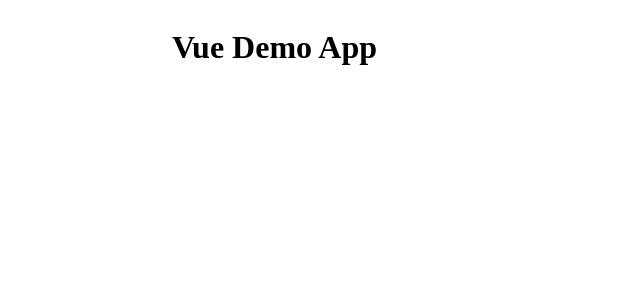
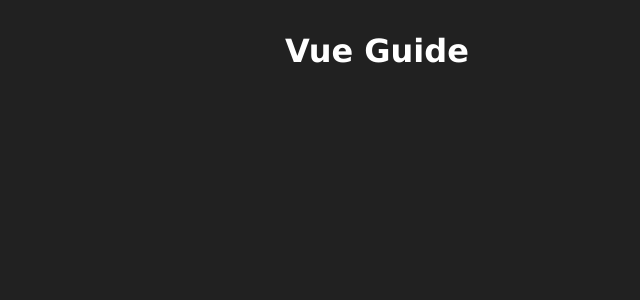
Before and after one commit to nithinK-142/vue-guide, a Vue app: page / in a window 1280 px wide. Shown: the top 300 px of the page, without its empty margins (263-903 px from the left). Built offline with nearby package versions, Linux system fonts and the light colour scheme.

Commit message:
update: title.

```diff
--- a/index.html
+++ b/index.html
@@ -4,7 +4,7 @@
     <meta charset="UTF-8">
     <link rel="icon" href="/favicon.ico">
     <meta name="viewport" content="width=device-width, initial-scale=1.0">
-    <title>Vue Demo App</title>
+    <title>Vue Guide</title>
   </head>
   <body>
     <div id="app"></div>
--- a/package.json
+++ b/package.json
@@ -1,5 +1,5 @@
 {
-  "name": "vue-demo",
+  "name": "vue-guide",
   "version": "0.0.0",
   "private": true,
   "type": "module",
--- a/src/App.vue
+++ b/src/App.vue
@@ -1,5 +1,5 @@
 <template>
   <main>
-    <h1>Vue Demo App</h1>
+    <h1>Vue Guide</h1>
   </main>
 </template>
--- a/src/assets/main.css
+++ b/src/assets/main.css
@@ -1,3 +1,18 @@
+* {
+  padding: 0;
+  margin: 0;
+  box-sizing: border-box;
+}
+
+body {
+  display: flex;
+  align-items: center;
+  justify-content: center;
+  font-family: Verdana, Geneva, Tahoma, sans-serif;
+  background-color: #212121;
+  color: white;
+}
+
 #app {
   max-width: 1280px;
   margin: 0 auto;
@@ -18,16 +33,3 @@ a,
     background-color: hsla(160, 100%, 37%, 0.2);
   }
 }
-
-@media (min-width: 1024px) {
-  body {
-    display: flex;
-    place-items: center;
-  }
-
-  #app {
-    display: grid;
-    grid-template-columns: 1fr 1fr;
-    padding: 0 2rem;
-  }
-}
```
Also changed, not shown: 2 other files (tests, documents, lock files or other folders).
